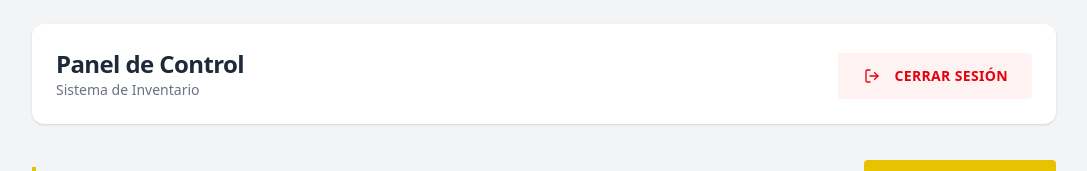
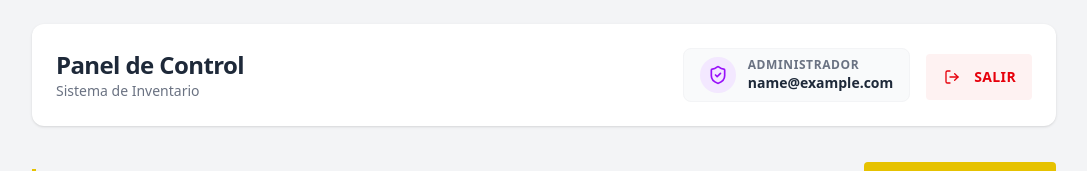
Before and after one commit to kevinlozanob/LiteThinking-Inventory, a React (Vite) app in the folder frontend/: page /dashboard in a window 1280 px wide. Shown: the top 171 px of the page, without its empty margins (96-1183 px from the left). Built offline with nearby package versions, Linux system fonts and the light colour scheme; no server answers; sample sign-in values are in the browser's storage.

Commit message:
feat(frontend) Etiqueta usuario front

```diff
--- a/frontend/src/components/organisms/LoginForm.tsx
+++ b/frontend/src/components/organisms/LoginForm.tsx
@@ -22,7 +22,9 @@ export const LoginForm = () => {
 
     try {
       const data = await LoginService(email, password);
-      login(data.access, data.is_admin);
+
+      login(data.access, data.is_admin, data.email);
+
       navigate('/dashboard');
     } catch (err: any) {
       console.error("Error login:", err);
--- a/frontend/src/context/AuthContext.tsx
+++ b/frontend/src/context/AuthContext.tsx
@@ -3,7 +3,8 @@ import React, { createContext, useContext, useState, useEffect } from 'react';
 interface AuthContextType {
   isAuthenticated: boolean;
   isAdmin: boolean;
-  login: (token: string, isAdminRole: boolean) => void;
+  userEmail: string | null;
+  login: (token: string, isAdminRole: boolean, email: string) => void; //
   logout: () => void;
   isLoading: boolean;
 }
@@ -13,36 +14,45 @@ const AuthContext = createContext<AuthContextType | undefined>(undefined);
 export const AuthProvider = ({ children }: { children: React.ReactNode }) => {
   const [isAuthenticated, setIsAuthenticated] = useState(false);
   const [isAdmin, setIsAdmin] = useState(false);
+  const [userEmail, setUserEmail] = useState<string | null>(null);
   const [isLoading, setIsLoading] = useState(true);
 
   useEffect(() => {
     const token = localStorage.getItem('access_token');
     const storedIsAdmin = localStorage.getItem('is_admin') === 'true';
+    const storedEmail = localStorage.getItem('user_email');
 
     if (token) {
       setIsAuthenticated(true);
       setIsAdmin(storedIsAdmin);
+      setUserEmail(storedEmail);
     }
     setIsLoading(false);
   }, []);
 
-  const login = (token: string, isAdminRole: boolean) => {
+  const login = (token: string, isAdminRole: boolean, email: string) => {
     localStorage.setItem('access_token', token);
     localStorage.setItem('is_admin', String(isAdminRole));
+    localStorage.setItem('user_email', email);
+
     setIsAuthenticated(true);
     setIsAdmin(isAdminRole);
+    setUserEmail(email);
   };
 
   const logout = () => {
     localStorage.removeItem('access_token');
     localStorage.removeItem('refresh_token');
     localStorage.removeItem('is_admin');
+    localStorage.removeItem('user_email');
+
     setIsAuthenticated(false);
     setIsAdmin(false);
+    setUserEmail(null);
   };
 
   return (
-    <AuthContext.Provider value={{ isAuthenticated, isAdmin, login, logout, isLoading }}>
+    <AuthContext.Provider value={{ isAuthenticated, isAdmin, userEmail, login, logout, isLoading }}>
       {children}
     </AuthContext.Provider>
   );
--- a/frontend/src/pages/Dashboard.tsx
+++ b/frontend/src/pages/Dashboard.tsx
@@ -3,41 +3,51 @@ import { useAuth } from '../context/AuthContext';
 import { Button } from '../components/atoms/Button';
 import { EmpresaList } from '../components/organisms/EmpresaList';
 import { AddEmpresaForm } from '../components/organisms/AddEmpresaForm';
-import { LogOut, Plus } from 'lucide-react';
+import { LogOut, Plus, UserCircle, ShieldCheck, Shield } from 'lucide-react'; // <--- ICONOS NUEVOS
 
 export default function Dashboard() {
-  const { logout, isAdmin } = useAuth();
+  const { logout, isAdmin, userEmail } = useAuth(); // <--- TRAEMOS userEmail
   const [showForm, setShowForm] = useState(false);
   const [refreshList, setRefreshList] = useState(0);
 
   return (
     <div className="min-h-screen bg-gray-100 p-3 sm:p-4 md:p-6 font-sans">
       <div className="max-w-5xl mx-auto">
-
-        {/* Header Responsive */}
-        <header className="flex flex-col sm:flex-row justify-between items-start sm:items-center gap-4 mb-6 md:mb-8 bg-white p-4 sm:p-6 rounded-xl shadow-sm">
-          <div className="w-full sm:w-auto">
+        <header className="flex flex-col md:flex-row justify-between items-start md:items-center gap-4 mb-6 md:mb-8 bg-white p-4 sm:p-6 rounded-xl shadow-sm">
+          <div className="w-full md:w-auto">
             <h1 className="text-xl sm:text-2xl font-bold text-gray-800 tracking-tight">Panel de Control</h1>
             <p className="text-gray-500 text-xs sm:text-sm">Sistema de Inventario</p>
           </div>
-          <div className="w-full sm:w-auto">
+          <div className="w-full md:w-auto flex flex-col sm:flex-row items-start sm:items-center gap-4">
+            <div className="flex items-center gap-3 bg-gray-50 px-4 py-2 rounded-lg border border-gray-100 w-full sm:w-auto">
+                <div className={`p-2 rounded-full ${isAdmin ? 'bg-purple-100 text-purple-600' : 'bg-blue-100 text-blue-600'}`}>
+                    {isAdmin ? <ShieldCheck size={20}/> : <UserCircle size={20}/>}
+                </div>
+                <div>
+                    <p className="text-xs text-gray-500 font-semibold uppercase tracking-wider">
+                        {isAdmin ? 'Administrador' : 'Usuario Externo'}
+                    </p>
+                    <p className="text-sm font-bold text-gray-800 truncate max-w-[150px] sm:max-w-[200px]" title={userEmail || ''}>
+                        {userEmail || 'Usuario'}
+                    </p>
+                </div>
+            </div>
+
             <Button
               onClick={logout}
-              className="bg-red-50 text-red-600 hover:bg-red-100 w-full sm:w-auto px-4 sm:px-6 h-[40px]"
+              className="bg-red-50 text-red-600 hover:bg-red-100 w-full sm:w-auto px-4 h-[42px]"
               icon={<LogOut size={16} />}
             >
-              <span className="sm:inline">Cerrar Sesión</span>
+              Salir
             </Button>
           </div>
         </header>
-
         {/* Content */}
         <main>
           <div className="flex flex-col sm:flex-row justify-between items-start sm:items-center gap-3 mb-4 sm:mb-6">
             <h2 className="text-lg sm:text-xl font-bold text-gray-700 border-l-4 border-[#E6C200] pl-3">
               Empresas Registradas
             </h2>
-
             {/* CONDICIONAL ADMIN */}
             {!showForm && isAdmin && (
               <div className="w-full sm:w-48">
@@ -47,7 +57,6 @@ export default function Dashboard() {
               </div>
             )}
           </div>
-
           {/* Formulario (Condicional) */}
           {showForm && (
             <AddEmpresaForm
@@ -58,7 +67,6 @@ export default function Dashboard() {
               onCancel={() => setShowForm(false)}
             />
           )}
-
           {/* Tabla */}
           <EmpresaList refreshTrigger={refreshList} />
         </main>
```
